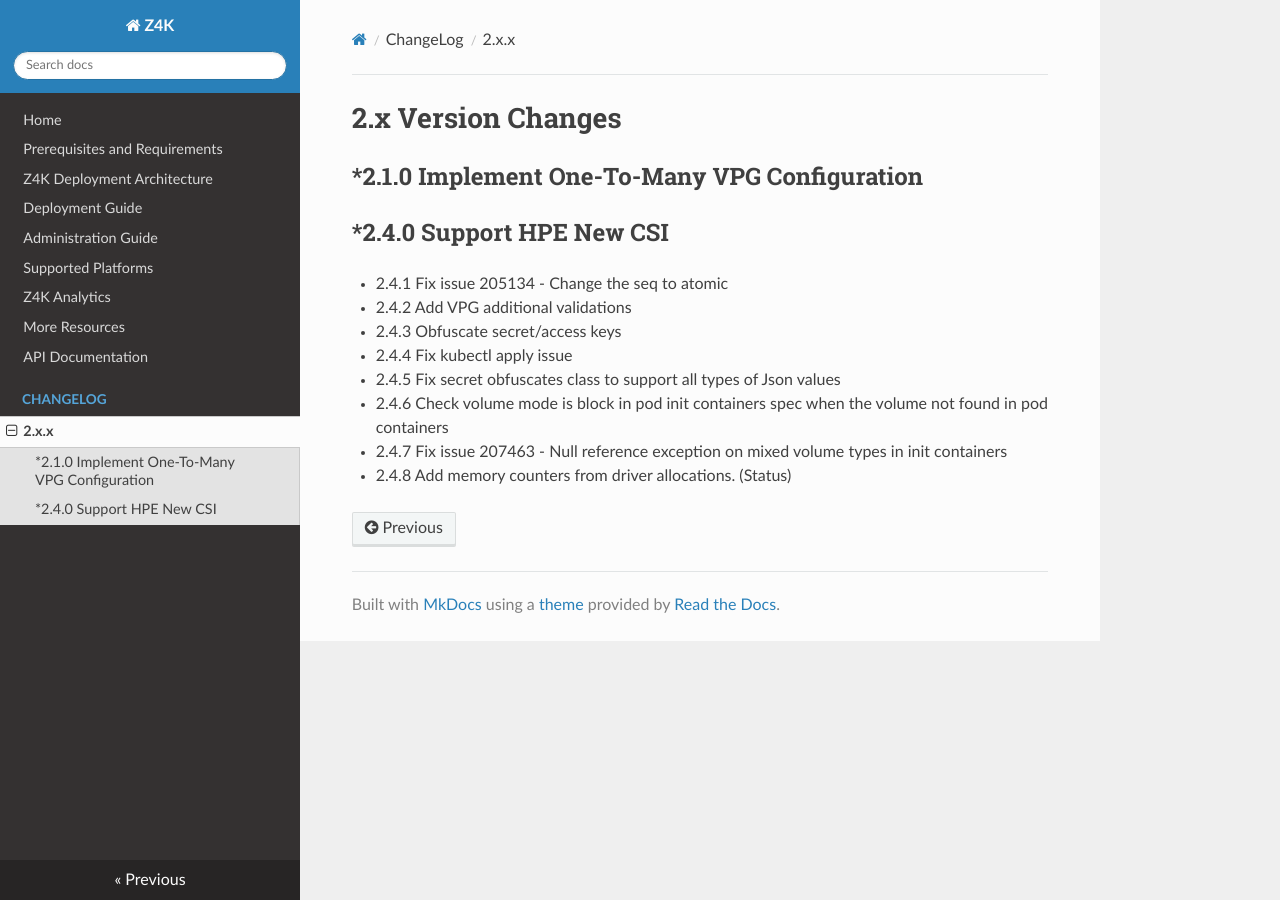
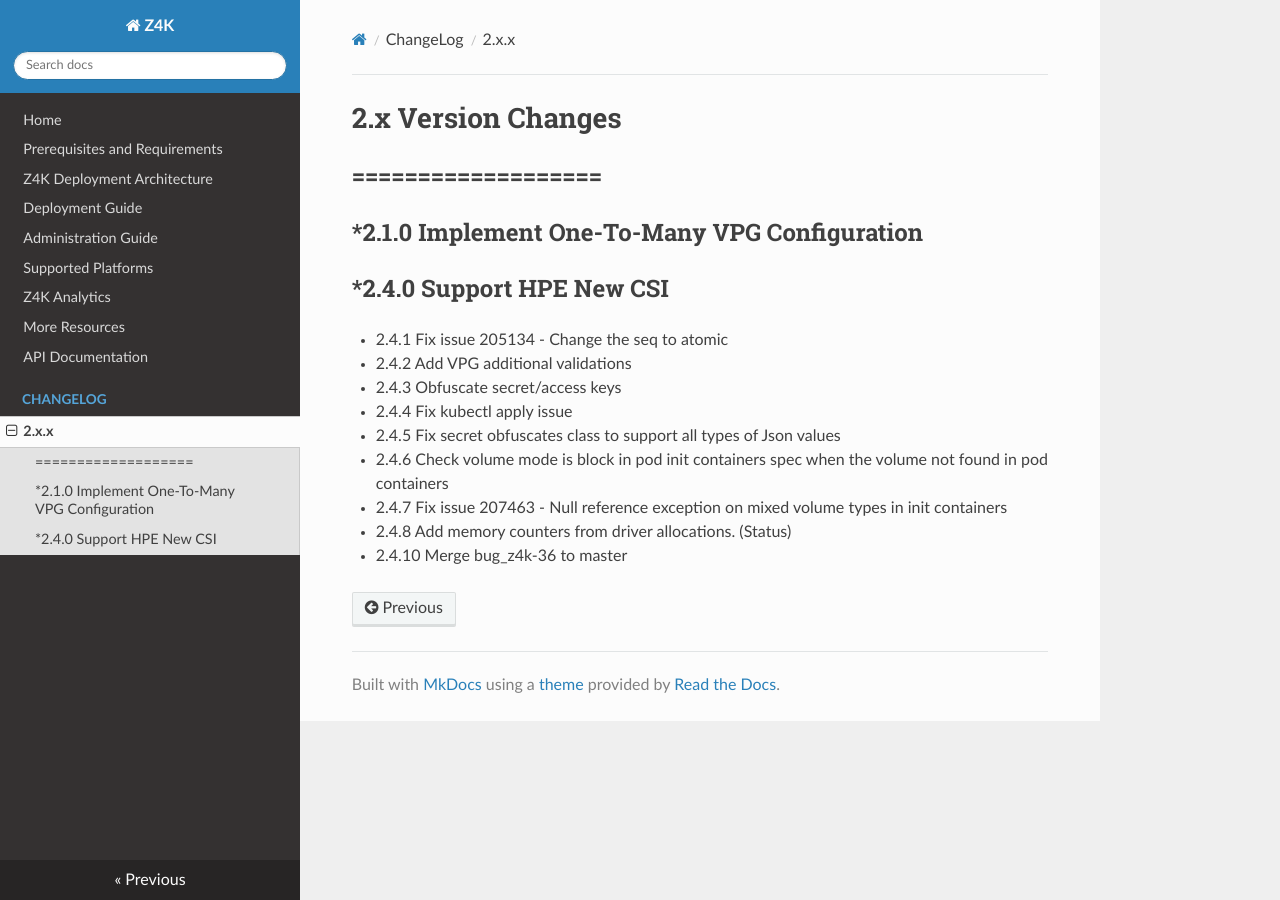
Before and after one commit to ZertoPublic/Z4K, an MkDocs documentation site: the page built from docs/changes/version2.x.x.md, in a window 1280 px wide. Built offline with MkDocs 1.6.1, drawn with Linux system fonts in a browser that asks for light colours.

Commit message:
commit all changes on branch :2.4.10 for version:2.4.10

```diff
--- a/docs/changes/version2.x.x.md
+++ b/docs/changes/version2.x.x.md
@@ -1,5 +1,7 @@
 2.x Version Changes
 ===================
+===================
+-------------------
 *2.1.0 Implement One-To-Many VPG Configuration
 ----------------------------------------------
 *2.4.0 Support HPE New CSI
@@ -12,3 +14,4 @@
 * 2.4.6 Check volume mode is block in pod init containers spec when the volume not found in pod containers
 * 2.4.7 Fix issue 207463 - Null reference exception on mixed volume types in init containers
 * 2.4.8 Add memory counters from driver allocations. (Status)
+* 2.4.10 Merge bug_z4k-36 to master
```
